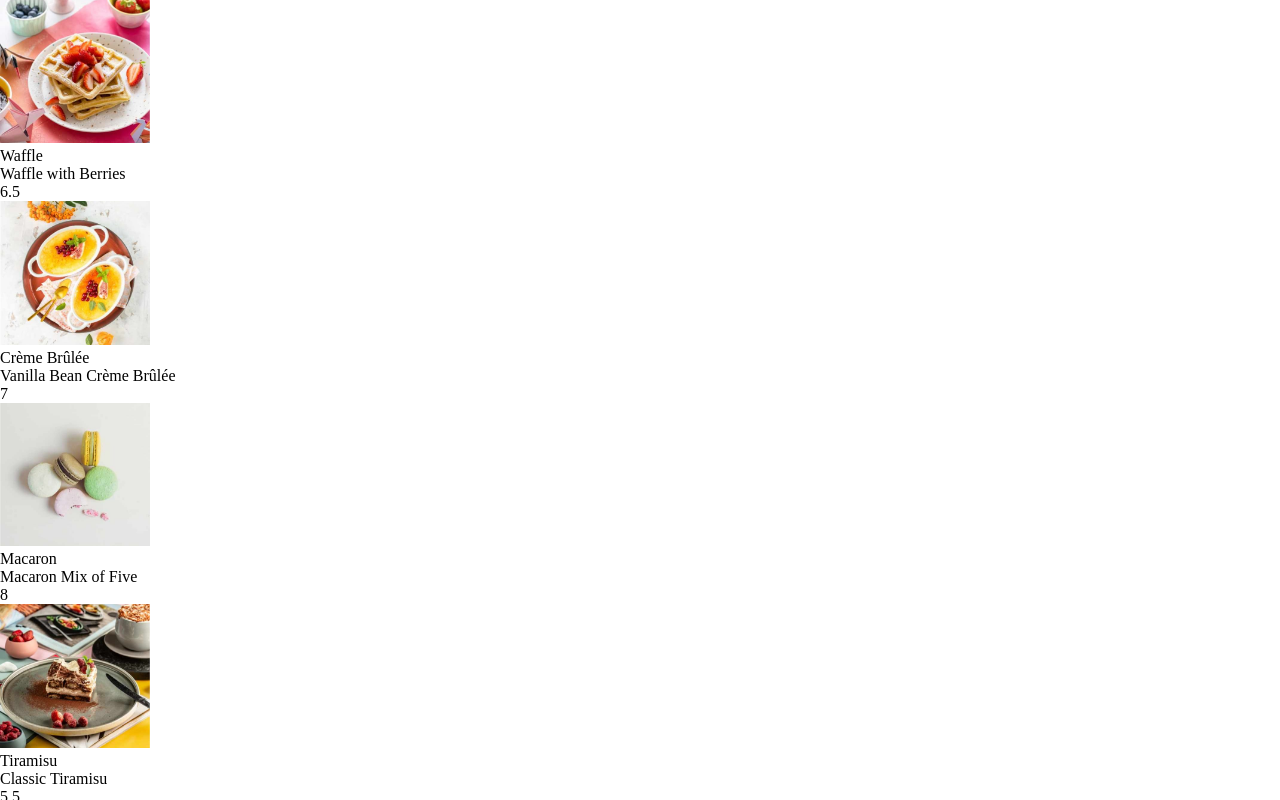
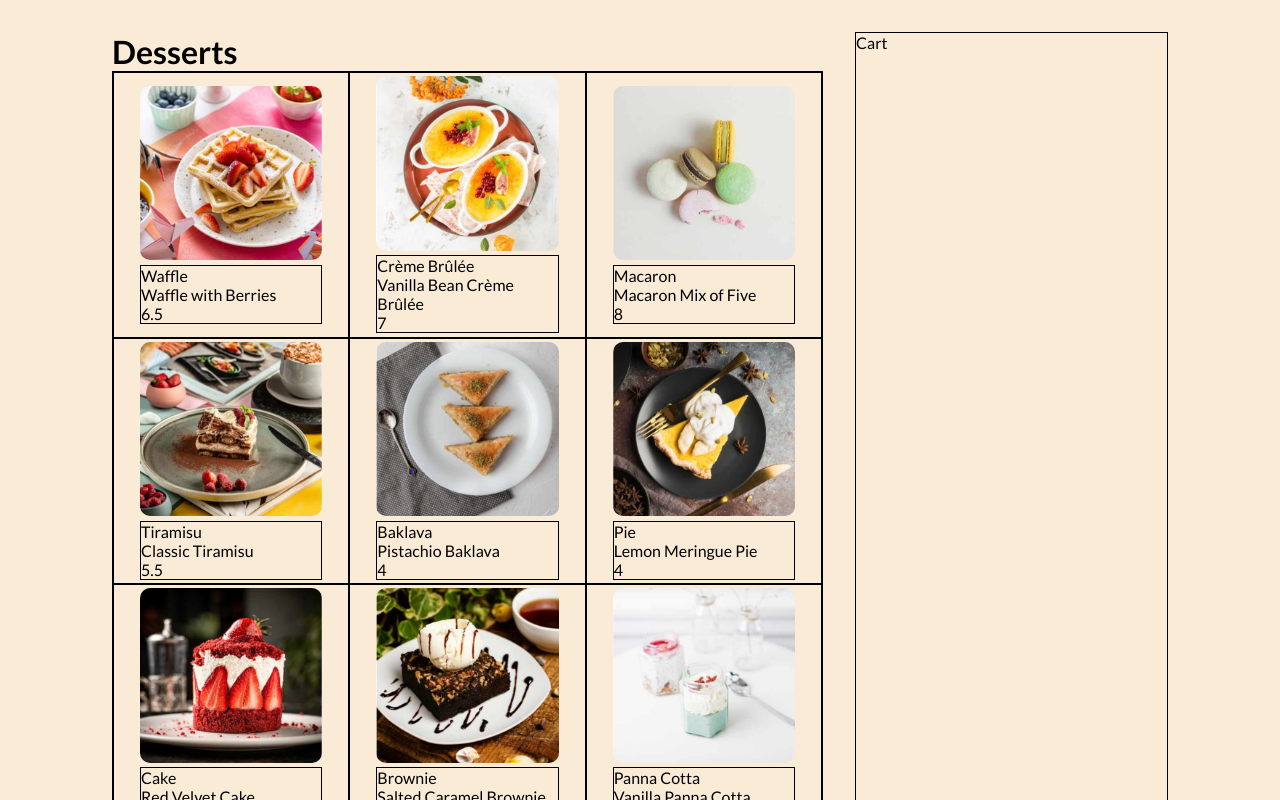
Before and after one commit to dibmarco/frontend-mentor, a React (Create React App) app in the folder 06. product-list-with-cart-main/: page / in a window 1280 px wide. Shown: the top 800 px of the page. Built offline with nearby package versions, Linux system fonts and the light colour scheme; the HTML template or start-up script is replaced by a standard one.

Commit message:
Update files

```diff
--- a/06. product-list-with-cart-main/public/index.html
+++ b/06. product-list-with-cart-main/public/index.html
@@ -13,6 +13,12 @@
       user's mobile device or desktop. See https://developers.google.com/web/fundamentals/web-app-manifest/
     -->
     <link rel="manifest" href="%PUBLIC_URL%/manifest.json" />
+    <link rel="preconnect" href="https://fonts.googleapis.com" />
+    <link rel="preconnect" href="https://fonts.gstatic.com" crossorigin />
+    <link
+      href="https://fonts.googleapis.com/css2?family=Lato:ital,wght@0,100;0,300;0,400;0,700;0,900;1,100;1,300;1,400;1,700;1,900&display=swap"
+      rel="stylesheet"
+    />
     <!--
       Notice the use of %PUBLIC_URL% in the tags above.
       It will be replaced with the URL of the `public` folder during the build.
--- a/06. product-list-with-cart-main/src/App.jsx
+++ b/06. product-list-with-cart-main/src/App.jsx
@@ -57,17 +57,35 @@ const desserts = [
 
 function App() {
   return (
+    <div className="container">
+      <DessertItem desserts={desserts} />
+      <Cart />
+    </div>
+  );
+}
+
+function DessertItem({ desserts }) {
+  return (
     <div>
+      <h1>Desserts</h1>
+      <div className="desserts-grid">
         {desserts.map((dessert) => (
-        <div>
-          <img src={dessert.img} alt={dessert.name} width="150" />
+          <div className="dessert-item">
+            <img src={dessert.img} alt={dessert.name} />
+            <div className="dessert-description">
               <p>{dessert.name}</p>
               <p>{dessert.description}</p>
               <p>{dessert.price}</p>
             </div>
+          </div>
         ))}
+      </div>
     </div>
   );
 }
 
+function Cart() {
+  return <div className="cart">Cart</div>;
+}
+
 export default App;
--- a/06. product-list-with-cart-main/src/index.css
+++ b/06. product-list-with-cart-main/src/index.css
@@ -3,3 +3,63 @@
   padding: 0;
   box-sizing: border-box;
 }
+
+body {
+  display: flex;
+  align-items: center;
+  justify-content: center;
+
+  font-size: 62.5%;
+  font-family: "Lato", sans-serif;
+  background-color: antiquewhite;
+}
+
+.container {
+  display: flex;
+  gap: 2rem;
+
+  width: 70rem;
+  min-height: 100vh;
+
+  padding: 2rem;
+
+  font-size: 1rem;
+}
+
+.desserts-grid {
+  display: grid;
+  grid-template-columns: repeat(3, 1fr);
+
+  min-width: 35rem;
+  max-width: 45rem;
+
+  border: 1px solid black;
+}
+
+.dessert-item {
+  display: flex;
+  flex-direction: column;
+  align-items: center;
+  justify-content: center;
+  gap: 0.3rem;
+
+  /* width: 20rem; */
+
+  padding: 0.2rem;
+  border: 1px solid black;
+}
+
+.dessert-item > img {
+  width: 80%;
+  border-radius: 10px;
+}
+
+.dessert-description {
+  width: 80%;
+  border: 1px solid black;
+}
+
+.cart {
+  width: 30%;
+  border: 1px solid black;
+}
```
Lines whose indentation alone changed are shown as unchanged.
